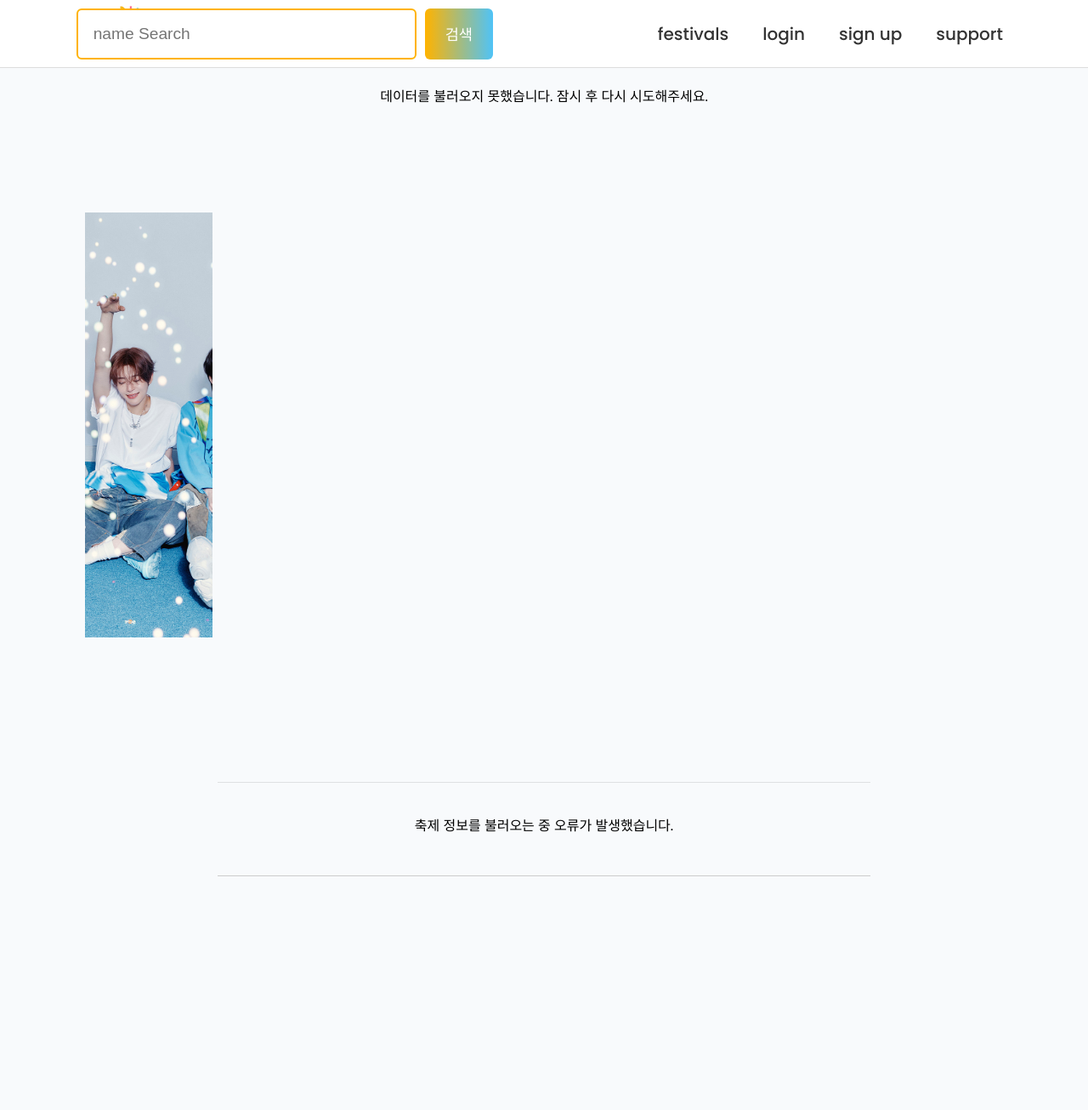
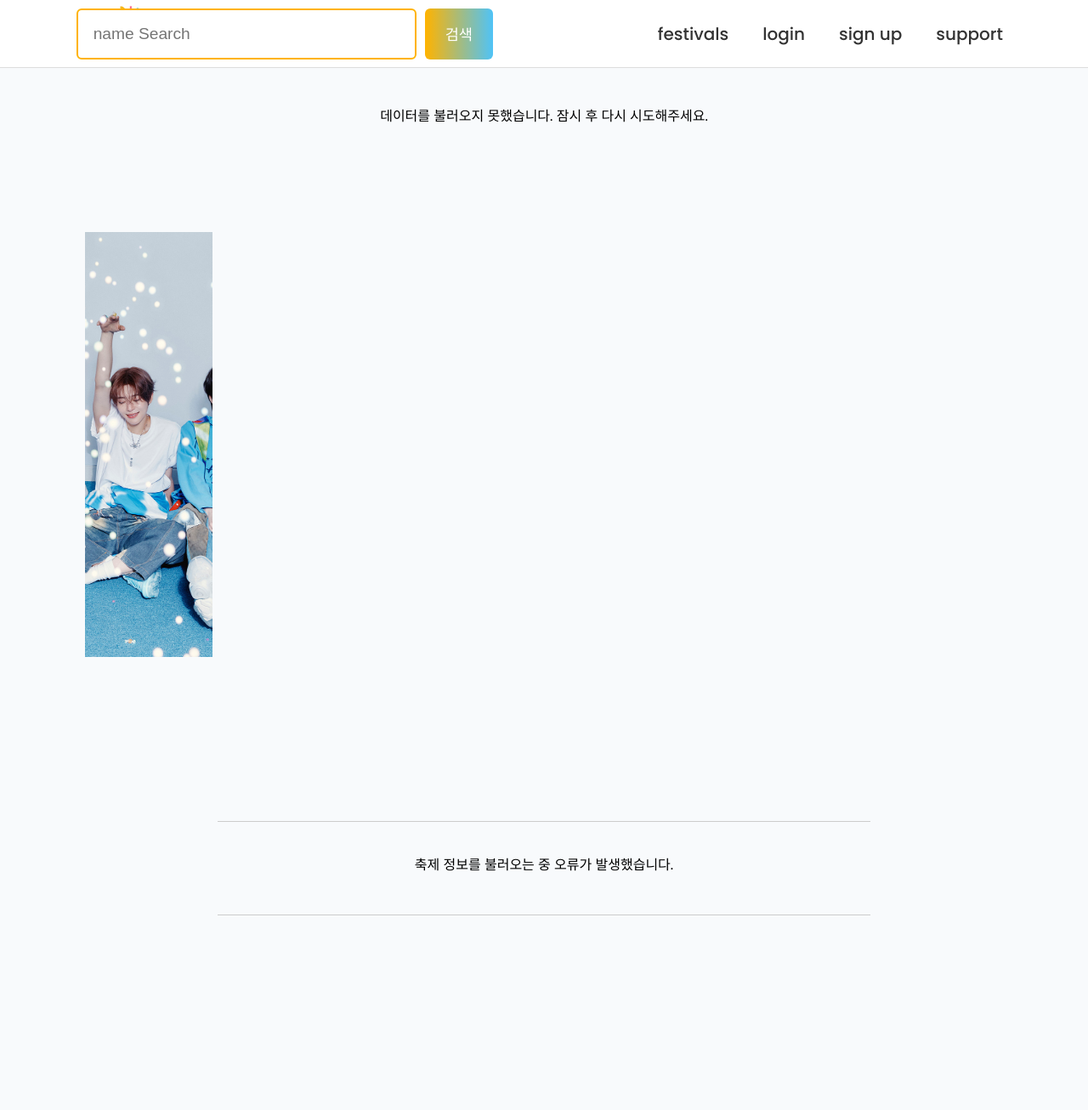
Before and after one commit to 321qas/Project, a Django app: page / in a window 1280 px wide. Shown: the top 1306 px of the page at 85% size. Run offline with Django 5.2, Linux system fonts and the light colour scheme; data that the repository does not hold is empty.

Commit message:
home 쇼츠 여백 조정

```diff
--- a/home/templates/index.html
+++ b/home/templates/index.html
@@ -100,7 +100,7 @@
     #shortsContainer {
         width: 32%; /* 일반 모드 너비 */
         height: 800px;
-        margin: 20px auto;
+        margin: 43px auto;
         display: flex;
         justify-content: space-evenly;
         transition: all 0.3s ease-in-out; /* 부드러운 전환 효과 */
@@ -227,7 +227,7 @@
       height: 100px;
       margin: 0 auto;
       text-align: center;
-      border-top: rgba(0,0,0,0.1) 1px solid;
+      border-top: 1px solid #ccc;
       align-items: center;
       display: flex;
       justify-content: center;
```
